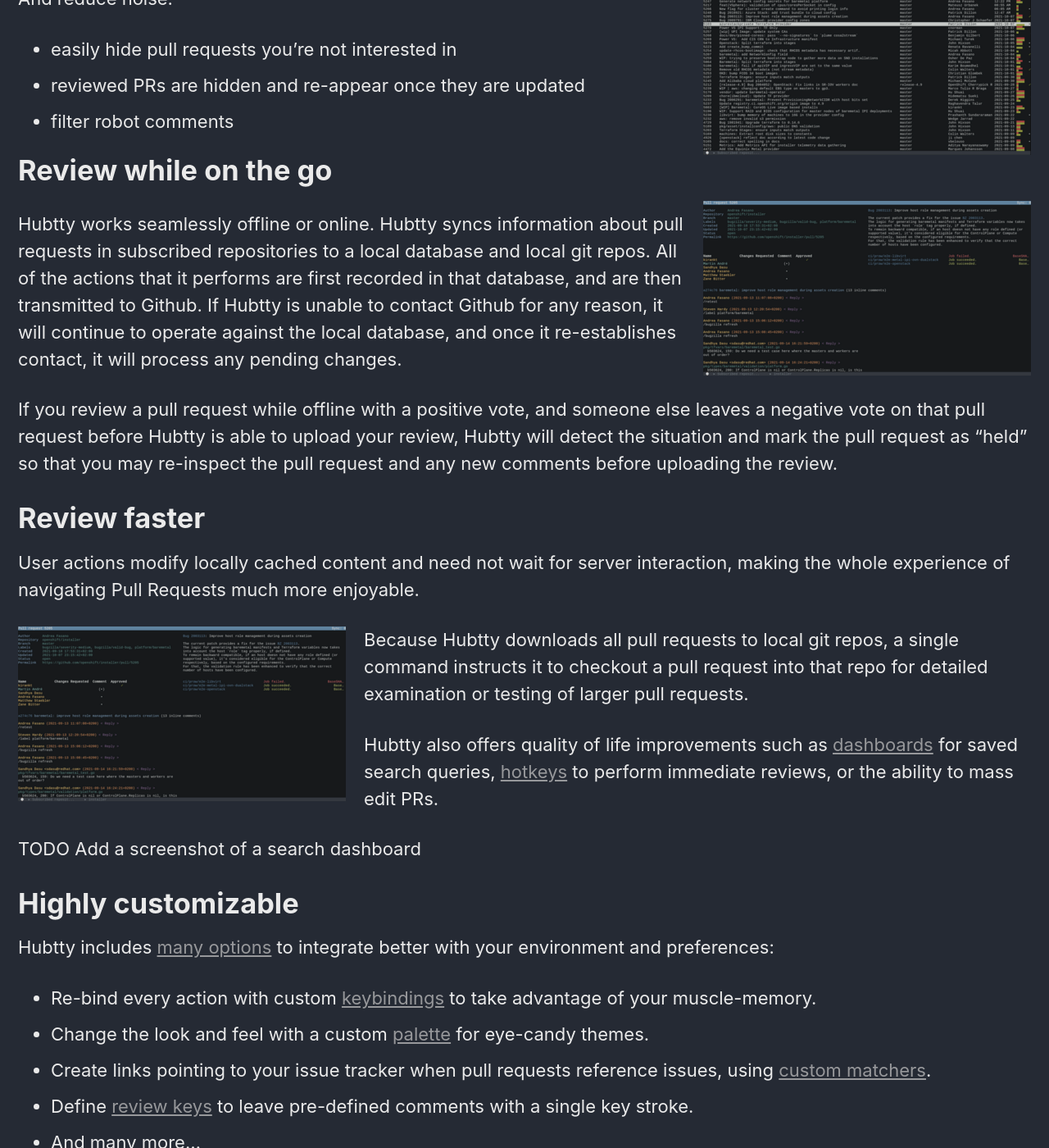
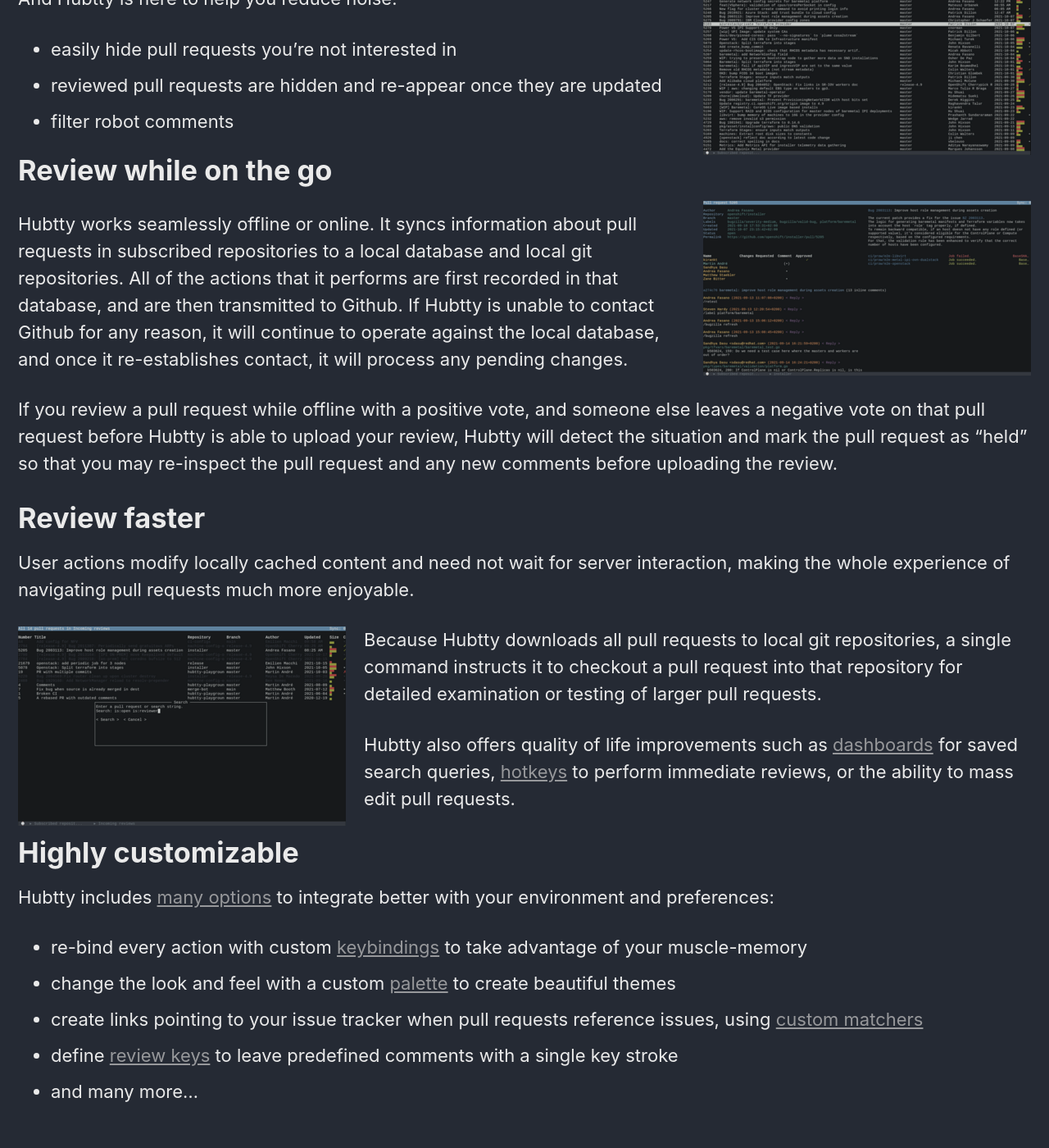
Before and after one commit to hubtty/hubtty.github.io, a Jekyll site: the page built from index.md, in a window 1280 px wide and 1400 px high, scrolled down 1503 px. Shown: the whole window at 82% size. Built offline with Jekyll 4.4.1, drawn with Linux system fonts in a browser that asks for light colours; cached includes are drawn as plain includes; some of the changed text lies outside the part shown.

Commit message:
Grammar and missing image

```diff
--- a/index.md
+++ b/index.md
@@ -49,11 +49,11 @@ feature_row:
 [![Repositories list](/assets/images/01-Repositories-list-small.png)](/assets/images/01-Repositories-list.png){: .align-right}
 
 The interface is designed to support a workflow similar to reading network news
-or mail. In particular, it is designed to deal with a large number of Pull
-Requests across a large number of repositories.
+or mail. In particular, it is designed to deal with a large number of pull
+requests across a large number of repositories.
 
 It is also designed to focus on things that matter during code review:
-- branch on which the PR is submitted
+- branch on which the pull request is submitted
 - last update
 - CI test results
 - existing reviews
@@ -61,17 +61,18 @@ It is also designed to focus on things that matter during code review:
 
 [![PRs list](/assets/images/02-PRs-list-small.png)](/assets/images/02-PRs-list.png){: .align-right}
 
-And reduce noise:
+And Hubtty is here to help you reduce noise:
 - easily hide pull requests you're not interested in
-- reviewed PRs are hidden and re-appear once they are updated
+- reviewed pull requests are hidden and re-appear once they are updated
 - filter robot comments
 
 # Review while on the go
 
 [![PRs list](/assets/images/03-PR-view-small.png)](/assets/images/03-PR-view.png){: .align-right}
 
-Hubtty works seamlessly offline or online. Hubtty syncs information about pull
-requests in subscribed repositories to a local database and local git repos.
+Hubtty works seamlessly offline or online. It syncs information about pull
+requests in subscribed repositories to a local database and local git
+repositories.
 All of the actions that it performs are first recorded in that database, and
 are then transmitted to Github. If Hubtty is unable to contact Github for any
 reason, it will continue to operate against the local database, and once it
@@ -86,22 +87,20 @@ before uploading the review.
 # Review faster
 
 User actions modify locally cached content and need not wait for server
-interaction, making the whole experience of navigating Pull Requests much more
+interaction, making the whole experience of navigating pull requests much more
 enjoyable.
 
-[![PRs list](/assets/images/03-PR-view-small.png)](/assets/images/03-PR-view.png){: .align-left}
+[![PRs list](/assets/images/05-Search-dashboard-small.png)](/assets/images/05-Search-dashboard.png){: .align-left}
 
-Because Hubtty downloads all pull requests to local git repos, a single command
-instructs it to checkout a pull request into that repo for detailed examination
-or testing of larger pull requests.
+Because Hubtty downloads all pull requests to local git repositories, a single
+command instructs it to checkout a pull request into that repository for
+detailed examination or testing of larger pull requests.
 
 Hubtty also offers quality of life improvements such as
 [dashboards](https://hubtty.readthedocs.io/en/latest/configuration.html#dashboards)
 for saved search queries,
 [hotkeys](https://hubtty.readthedocs.io/en/latest/configuration.html#reviewkeys)
-to perform immediate reviews, or the ability to mass edit PRs.
-
-TODO Add a screenshot of a search dashboard
+to perform immediate reviews, or the ability to mass edit pull requests.
 
 
 # Highly customizable
@@ -109,11 +108,11 @@ TODO Add a screenshot of a search dashboard
 Hubtty includes [many
 options](https://hubtty.readthedocs.io/en/latest/configuration.html#configuration-reference)
 to integrate better with your environment and preferences:
-- Re-bind every action with custom
+- re-bind every action with custom
 [keybindings](https://hubtty.readthedocs.io/en/latest/configuration.html#keymaps)
-to take advantage of your muscle-memory.
-- Change the look and feel with a custom
-[palette](https://hubtty.readthedocs.io/en/latest/configuration.html#palettes) for eye-candy themes.
-- Create links pointing to your issue tracker when pull requests reference issues, using [custom matchers](https://hubtty.readthedocs.io/en/latest/configuration.html#commentlinks).
-- Define [review keys](https://hubtty.readthedocs.io/en/latest/configuration.html#reviewkeys) to leave pre-defined comments with a single key stroke.
-- And many more...
+to take advantage of your muscle-memory
+- change the look and feel with a custom
+[palette](https://hubtty.readthedocs.io/en/latest/configuration.html#palettes) to create beautiful themes
+- create links pointing to your issue tracker when pull requests reference issues, using [custom matchers](https://hubtty.readthedocs.io/en/latest/configuration.html#commentlinks)
+- define [review keys](https://hubtty.readthedocs.io/en/latest/configuration.html#reviewkeys) to leave predefined comments with a single key stroke
+- and many more...
```
Also changed, not shown: assets/images/05-Search-dashboard-small.png (added), assets/images/05-Search-dashboard.png (added).
